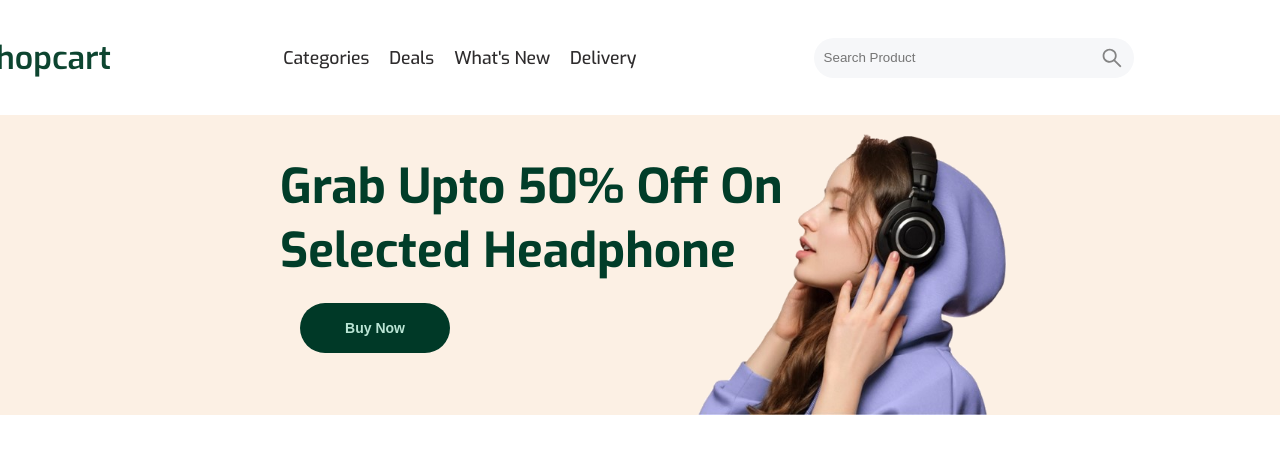
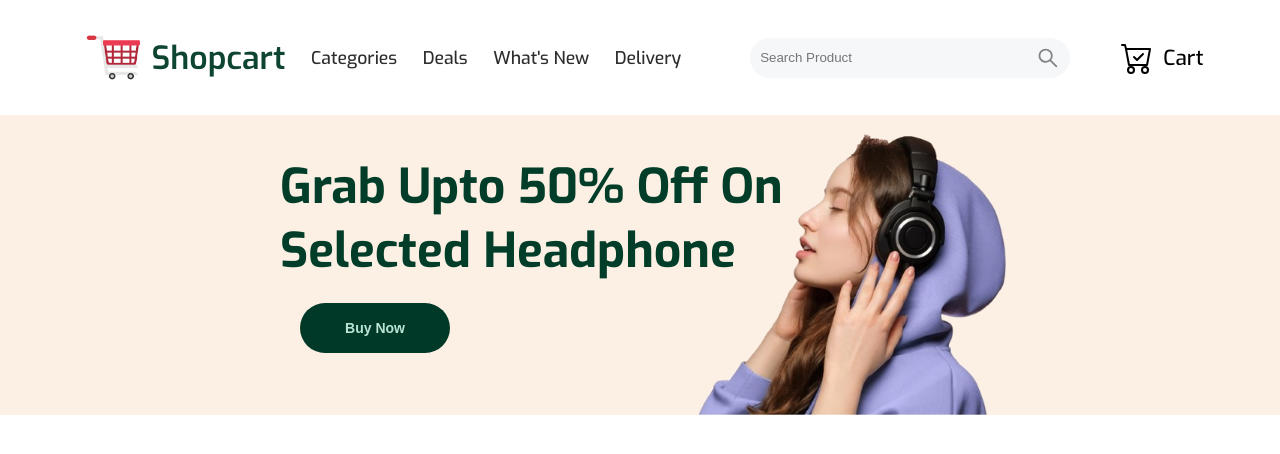
Before and after one commit to Guczu/ecommerce-app, a React (Create React App) app in the folder client/: page / in a window 1280 px wide. Shown: the top 454 px of the page. Built offline with nearby package versions, Linux system fonts and the light colour scheme.

Commit message:
responsive fix

```diff
--- a/client/src/scss/_navbar.scss
+++ b/client/src/scss/_navbar.scss
@@ -5,12 +5,13 @@
     font-family: 'Exo', sans-serif;
     display: flex;
     align-items: center;
-    justify-content: space-evenly;
+    justify-content: center;
     padding-top: 20px;
 }
 
 .navbar--logo {
     @include flexMode();
+    margin-right: 1vw;
 
     &:hover {
         cursor: pointer;
@@ -32,7 +33,7 @@
         font-size: 1.1rem;
         font-weight: 500;
         color: $dark-gray;
-        padding: 10px;
+        padding: 1vw;
     }
 
     span:hover {
@@ -58,6 +59,8 @@
     position: relative;
     display: flex;
     align-items: center;
+    margin-left: 4vw;
+    margin-right: 4vw;
 
     .search--icon {
         position: absolute;
@@ -129,6 +132,7 @@
     position: relative;
     font-size: 32px;
     top: 5px;
+    margin-left: 2vw;
 
     &:hover {
         cursor: pointer;
```
Also changed, not shown: client/src/dist/css/main.css, 1 other file (tests, documents, lock files or other folders).
